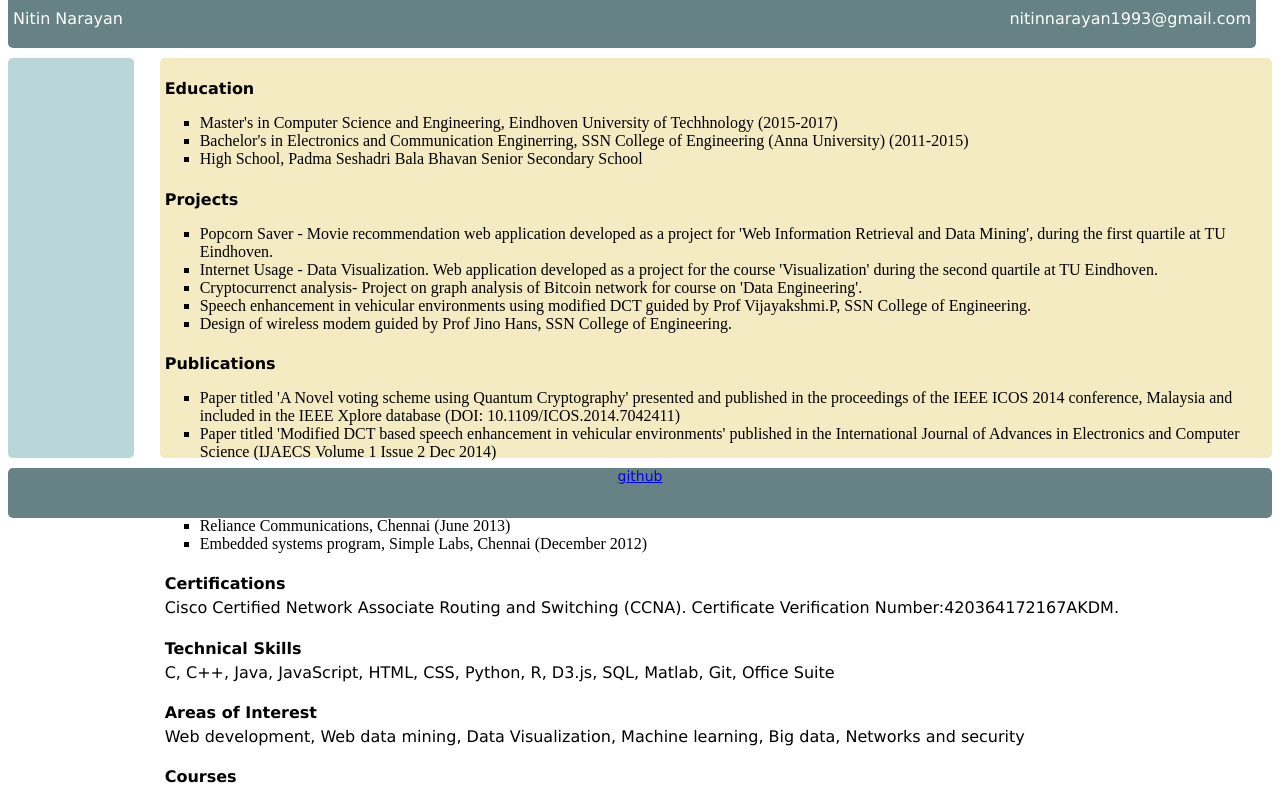
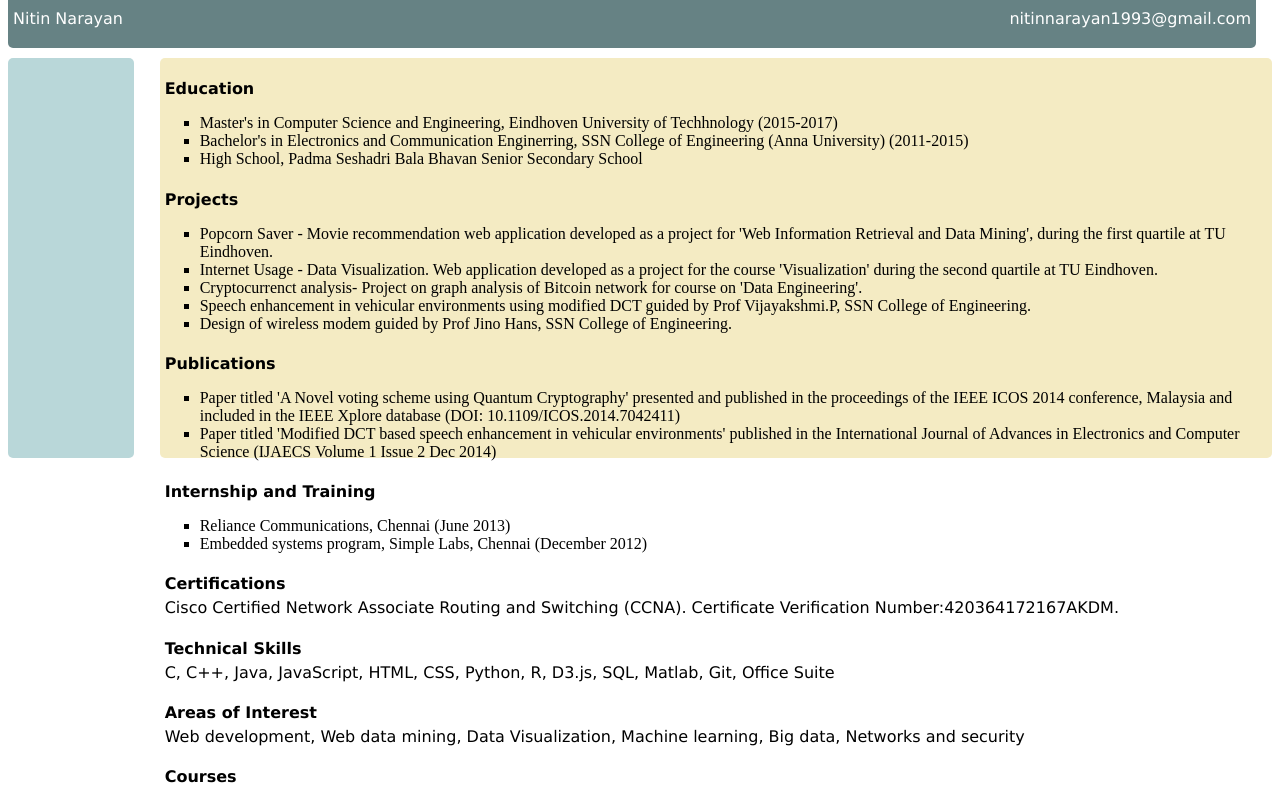
Before and after one commit to palindrome6/palindrome6.github.io, a plain HTML site: page cv.html in a window 1280 px wide. Shown: the top 799 px of the page. Drawn offline with Linux system fonts and the light colour scheme.

Commit message:
cv css fix 4

```diff
--- a/css/stylesheet.css
+++ b/css/stylesheet.css
@@ -73,9 +73,10 @@ a:hover {
 }
 
 #footer {
-	position: relative;
+	position: fixed;
 	height: 50px;
 	background-color: #668284;
+	margin-bottom: 10px;
 	clear: both;
 	font-family: Verdana, sans-serif;
 	font-size: 14px;
@@ -84,5 +85,5 @@ a:hover {
 }
 
 #footer p {
-	position: relative;
+	position: fixed;
 }
```
